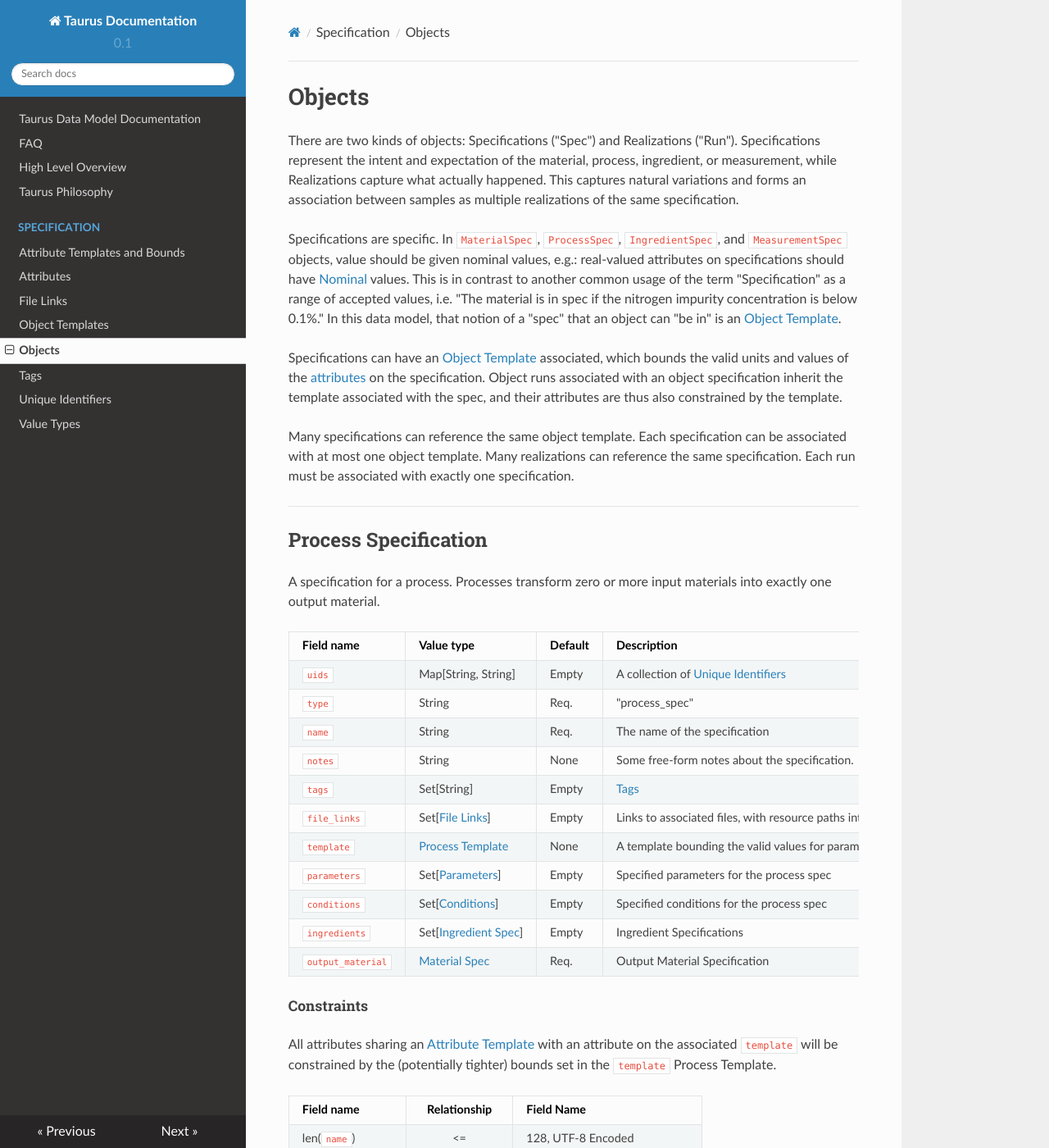
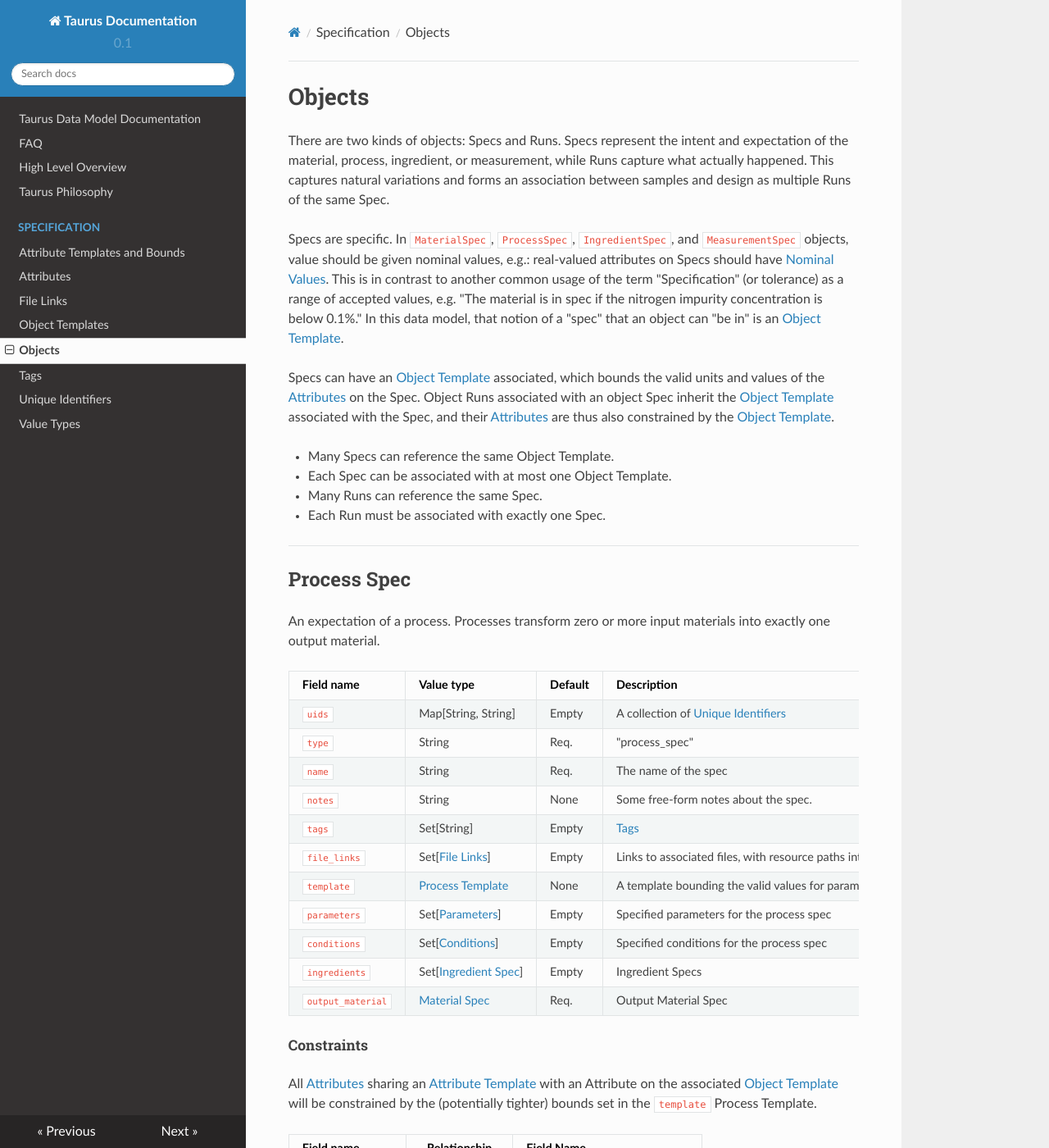
Before and after one commit to CitrineInformatics/gemd-docs, an MkDocs documentation site: the page built from docs/specification/objects.md, in a window 1280 px wide and 1400 px high. Shown: the whole window at 82% size. Built offline with MkDocs 1.6.1, drawn with Linux system fonts in a browser that asks for light colours; nearby versions of some CDN libraries; some of the changed text lies outside the part shown.

Commit message:
Migrated references to Realizations/Specifications to Runs/Specs

````diff
--- a/docs/specification/objects.md
+++ b/docs/specification/objects.md
@@ -1,29 +1,29 @@
 # Objects
 
-There are two kinds of objects: Specifications ("Spec") and Realizations ("Run").
-Specifications represent the intent and expectation of the material, process, ingredient, or measurement,
-while Realizations capture what actually happened.
-This captures natural variations and forms an association between samples as multiple realizations of the same specification.
+There are two kinds of objects: Specs and Runs.
+Specs represent the intent and expectation of the material, process, ingredient, or measurement,
+while Runs capture what actually happened.
+This captures natural variations and forms an association between samples and design as multiple Runs of the same Spec.
 
-Specifications are specific.
+Specs are specific.
 In `MaterialSpec`, `ProcessSpec`, `IngredientSpec`, and `MeasurementSpec` objects, value should be given nominal values, e.g.:
-real-valued attributes on specifications should have [Nominal](../value-types/#nominal-real-values) values.
-This is in contrast to another common usage of the term "Specification" as a range of accepted values, i.e. "The material is in spec if the nitrogen impurity concentration is below 0.1%."
+real-valued attributes on Specs should have [Nominal Values](../value-types/#nominal-real-values).
+This is in contrast to another common usage of the term "Specification" (or tolerance) as a range of accepted values, e.g. "The material is in spec if the nitrogen impurity concentration is below 0.1%."
 In this data model, that notion of a "spec" that an object can "be in" is an [Object Template](../object-templates).
 
-Specifications can have an [Object Template](../object-templates/) associated, which bounds the valid units and values of the [attributes](../attributes) on the specification.
-Object runs associated with an object specification inherit the template associated with the spec, and their attributes are thus also constrained by the template.
+Specs can have an [Object Template](../object-templates/) associated, which bounds the valid units and values of the [Attributes](../attributes) on the Spec.
+Object Runs associated with an object Spec inherit the [Object Template](../object-templates/) associated with the Spec, and their [Attributes](../attributes) are thus also constrained by the [Object Template](../object-templates/).
 
 
-Many specifications can reference the same object template.
-Each specification can be associated with at most one object template.
-Many realizations can reference the same specification.
-Each run must be associated with exactly one specification.
+* Many Specs can reference the same Object Template.
+* Each Spec can be associated with at most one Object Template.
+* Many Runs can reference the same Spec.
+* Each Run must be associated with exactly one Spec.
 
 ---
-## Process Specification
+## Process Spec
 
-A specification for a process.
+An expectation of a process.
 Processes transform zero or more input materials into exactly one output material.
 
 
@@ -31,20 +31,20 @@ Field name | Value type | Default | Description
 -----------|------------|---------|-------------
 `uids`        | Map[String, String] | Empty | A collection of [Unique Identifiers](../unique-identifiers)
 `type`        | String     | Req. | "process_spec"
-`name`| String     | Req. | The name of the specification
-`notes`       | String     | None | Some free-form notes about the specification.
+`name`| String     | Req. | The name of the spec
+`notes`       | String     | None | Some free-form notes about the spec.
 `tags`        | Set[String]| Empty | [Tags](../tags)
 `file_links`  | Set\[[File Links](../file-links)] | Empty | Links to associated files, with resource paths into the files API
 `template`    | [Process Template](../object-templates/#process-template) | None | A template bounding the valid values for parameters and conditions on this process.
 `parameters`  | Set\[[Parameters](../attributes/#parameters)] | Empty | Specified parameters for the process spec
 `conditions`  | Set\[[Conditions](../attributes/#conditions)] | Empty | Specified conditions for the process spec
-`ingredients` | Set\[[Ingredient Spec](./#ingredient-specification)] | Empty | Ingredient Specifications
-`output_material` | [Material Spec](./#material-specification) | Req. | Output Material Specification
+`ingredients` | Set\[[Ingredient Spec](./#ingredient-spec)] | Empty | Ingredient Specs
+`output_material` | [Material Spec](./#material-spec) | Req. | Output Material Spec
 
 
 ##### Constraints
 
-All attributes sharing an [Attribute Template](../attribute-templates) with an attribute on the associated `template` will be constrained by the (potentially tighter) bounds set in the `template` Process Template.
+All [Attributes](../attributes) sharing an [Attribute Template](../attribute-templates) with an Attribute on the associated [Object Template](../object-templates/) will be constrained by the (potentially tighter) bounds set in the `template` Process Template.
 
 Field name | Relationship | Field Name
 -----------|:------------:|------------
@@ -65,7 +65,7 @@ condition names | must be unique | among condition names
         "baking::cookies"
     ],
     "name" : "Bake Cookies",
-    "notes" : "Process Specification for baking cookies in an oven",
+    "notes" : "Process Spec for baking cookies in an oven",
     "template" : {
         "type" : "link_by_uid",
         "scope" : "cookie_templates",
@@ -145,7 +145,7 @@ Field name | Value type | Default | Description
 `tags`        | Set[String]| Empty | [Tags](../tags)
 `file_links`  | Set\[[File Links](../file-links)] | Empty | Links to associated files, with resource paths into the files API
 `source`      | [Source](./#source) | None | provenance information for the process
-`spec`| [Process Spec](./#process-specification) | Req. | Spec for this process
+`spec`| [Process Spec](./#process-spec) | Req. | Spec for this process
 `parameters`  | Set\[[Parameters](../attributes/#parameters)] | Empty | Measured parameters for the process run
 `conditions`  | Set\[[Conditions](../attributes/#conditions)] | Empty | Measured conditions for the process run
 `ingredients` | Set\[[Ingredient Run](./#ingredient-run)] | Empty | Ingredient Runs
@@ -230,9 +230,9 @@ Same as `ProcessSpec`, but with the `template` inherited from the `spec`, i.e. `
 ```
 
 ---
-## Ingredient Specification
+## Ingredient Spec
 
-A specification for an ingredient, which annotates a material with information related to its usage in an individual process.
+The intent for an ingredient, which annotates a material with information related to its usage in an individual process.
 
 Field name | Value type | Default | Description
 -----------|------------|---------|------------
@@ -240,8 +240,8 @@ Field name | Value type | Default | Description
 `type`         | String     | Req. | "ingredient_spec"
 `name`| String     | Req. | The name of the ingredient, unique within the process that contains it
 `labels`       | Set[String] | Empty | Additional labels on the ingredient for describing the type or role of the ingredient
-`material`     | [Material Spec](./#material-specification) | Req. | Material that is this ingredient
-`notes`       | String     | Empty | Some free-form notes about the specification.
+`material`     | [Material Spec](./#material-spec) | Req. | Material that is this ingredient
+`notes`       | String     | Empty | Some free-form notes about the spec.
 `tags`        | Set[String]| Empty | [Tags](../tags)
 `file_links`  | Set\[[File Links](../file-links)] | Empty | Links to associated files, with resource paths into the files API
 `mass_fraction` | [Real Value](../value-types#real-values) | None | The mass fraction of the ingredient in the process
@@ -298,14 +298,14 @@ Field name | Value type | Default | Description
 `name`| String     | Req. | The name of the ingredient, unique within the process that contains it
 `labels`       | Set[String] | Empty | Additional labels on the ingredient for describing the type or role of the ingredient
 `material`     | [Material Run](./#material-run) | Req. | Material that is this ingredient
-`notes`       | String     | None | Some free-form notes about the specification.
+`notes`       | String     | None | Some free-form notes about the run.
 `tags`        | Set[String]| Empty | [Tags](../tags)
 `file_links`  | Set\[[File Links](../file-links)] | Empty | Links to associated files, with resource paths into the files API
 `mass_fraction` | [Real Value](../value-types#real-values) | None | The mass fraction of the ingredient in the process
 `volume_fraction` | [Real Value](../value-types#real-values) | None | The volume fraction of the ingredient in the process
 `number_fraction` | [Real Value](../value-types#real-values) | None | The number fraction of the ingredient in the process
 `absolute_quantity` | [Real Value](../value-types#real-values) | None | The absolute quantity of the ingredient in the process
-`spec`| [Ingredient Spec](./#ingredient-specification) | Req. | The specification of which this is a realization
+`spec`| [Ingredient Spec](./#ingredient-spec) | Req. | The spec of which this is a run
 
 ##### Constraints
 
@@ -346,13 +346,13 @@ Field name | Relationship | Field Name
 
 
 ---
-## Material Specification
+## Material Spec
 
-A specification for a material.
+The expectation for a material.
 Materials have exactly one producing process.
-Material specifications may include specified properties,
+Material specs may include expected properties,
 but do so via the [PropertiesAndConditions](../attributes#properties-and-conditions) compound attribute.
-In this way, material specifications can associate a specified property value with the conditions under which it is specified.
+In this way, material specs can associate an expected property value with the conditions under which it is expected.
 For example, if a material is purchased and its Safety Data Sheet quotes a normal boiling point of 54 C,
 a property is known even though there is never an explicit measurement of that property by a person in the lab.  It could
 therefore be annotated with a Boiling Temperature of 54 C (property) at 1 atm (condition).
@@ -360,18 +360,18 @@ therefore be annotated with a Boiling Temperature of 54 C (property) at 1 atm (c
 Field name | Value type | Default | Description
 -----------|------------|---------|------------
 `uids`        | Map[String, String] | Empty | A collection of [Unique Identifiers](../unique-identifiers)
-`type`        | String     | Req. | "material\_spec"
-`name`| String     | Req. | The name of the specification
-`notes`       | String     | None | Some free-form notes about the specification.
+`type`        | String     | Req. | "material_spec"
+`name`| String     | Req. | The name of the spec
+`notes`       | String     | None | Some free-form notes about the spec.
 `tags`        | Set[String]| Empty | [Tags](../tags)
 `file_links`  | Set\[[File Links](../file-links)] | Empty | Links to associated files, with resource paths into the files API
 `template`    | [Material Template](../object-templates/#material-template) | None | A template bounding the valid values for properties of this material.
-`properties`  | Set\[[PropertiesAndConditions](../attributes/#properties-and-conditions)] | Empty | Specified properties for the material spec
-`process`     | [Process Spec](./#process-specification) | Req. | The process Spec that produces this material
+`properties`  | Set\[[PropertiesAndConditions](../attributes/#properties-and-conditions)] | Empty | Expected properties for the material spec
+`process`     | [Process Spec](./#process-spec) | Req. | The Process Spec that produces this material
 
 ##### Constraints
 
-All attributes sharing an [Attribute Template](../attribute-templates) with an attribute on the associated `template` will be constrained by the (potentially tighter) bounds set in the `template`.
+All Attributes sharing an [Attribute Template](../attribute-templates) with an Attribute on the associated Object Template will be constrained by the (potentially tighter) bounds set in the `template` Material Template.
 
 Field name | Relationship | Field Name
 -----------|:------------:|------------
@@ -446,10 +446,10 @@ Field name | Value type | Default | Description
 `notes`       | String     | None | Some free-form notes about the material run
 `tags`        | Set[String]| Empty | [Tags](../tags)
 `file_links`  | Set\[[File Links](../file-links)] | Empty | Links to associated files, with resource paths into the files API
-`spec`        | [Material Spec](./#material-specification) | Req. | The material specification of which this is a realization
-`process`     | [Process Run](./#process-run) | Req. | The process run that produced this material
-`measurements`  | Set\[[Measurement Run](./#measurement-run)] | Empty | characterizations of this material run
-`sample_type`   | `experimental`, `production`, or `virtual`, `unknown` | `unknown` | Context of how this material was realized
+`spec`        | [Material Spec](./#material-spec) | Req. | The material spec of which this is a run
+`process`     | [Process Run](./#process-run) | Req. | The Process Run that produced this material
+`measurements`  | Set\[[Measurement Run](./#measurement-run)] | Empty | characterizations of this Material Run
+`sample_type`   | `experimental`, `production`, or `virtual`, `unknown` | `unknown` | Context of how this material was made to be
 
 
 ##### Constraints
@@ -489,16 +489,16 @@ Same as Material Spec, but with the `template` inherited from the `spec`, i.e. `
 
 
 ---
-## Measurement Specification
+## Measurement Spec
 
-A specification for a measurement, indicating the parameters of and conditions under which to perform the measurement.
+An expectation for a measurement, indicating the parameters of and conditions under which to perform the measurement.
 
 Field name | Value type | Default | Description
 -----------|------------|---------|------------
 `uids`        | Map[String, String] | Empty | A collection of [Unique Identifiers](../unique-identifiers)
 `type`        | String     | Req. | "measurement_spec"
-`name`| String     | Req. | The name of the specification
-`notes`       | String     | None | Some free-form notes about the specification.
+`name`| String     | Req. | The name of the spec
+`notes`       | String     | None | Some free-form notes about the spec.
 `tags`        | Set[String]| Empty | [Tags](../tags)
 `file_links`  | Set\[[File Links](../file-links)] | Empty | Links to associated files, with resource paths into the files API
 `template`    | [Measurement Template](../object-templates/#measurement-template) | None | A template bounding the valid values for parameter and conditions of the measurement.
@@ -507,7 +507,7 @@ Field name | Value type | Default | Description
 
 ##### Constraints
 
-All attributes sharing an [Attribute Template](../attribute-templates) with an attribute on the associated `template` will be constrained by the (potentially tighter) bounds set in the `template`.
+All attributes sharing an [Attribute Template](../attribute-templates) with an attribute on the associated Object Template will be constrained by the (potentially tighter) bounds set in the `template`.
 
 Field name      | Relationship   | Field Name
 ----------------|:--------------:|------------
@@ -582,7 +582,7 @@ Field name | Value type | Default | Description
 `tags`        | Set[String]| Empty | [Tags](../tags)
 `file_links`  | Set\[[File Links](../file-links)] | Empty | Links to associated files, with resource paths into the files API
 `source`      | [Source](./#source) | None | provenance information for the measurement
-`spec`        | [Measurement Spec](./#measurement-specification) | Req. | The measurement specification of which this is a realization
+`spec`        | [Measurement Spec](./#measurement-spec) | Req. | The measurement spec of which this is a run
 `material`    | [Material Run](./#material-run) | Req. | The material run being measured
 `parameters`  | Set\[[Parameters](../attributes/#parameters)] | Empty | Measured parameters for the measurement
 `conditions`  | Set\[[Conditions](../attributes/#conditions)] | Empty | Measured conditions for the measurement
@@ -678,7 +678,7 @@ parameter names | must be unique | among parameter names
 ## Source
 
 Provenance is the documented history of an Object.
-This includes information such as who performed a measurement, the literature source for a process specification, or the purveyor and catalog number for a purchased material.
+This includes information such as who performed a measurement, the literature source describing the design of a process, or the purveyor and catalog number for a purchased material.
 This type of information tends to have limited value for modeling and other analysis but is essential for verification and auditing.
 
 At present the only type of source supported is who performed a task and when they did so.
````
Also changed, not shown: other parts of docs/specification/objects.md (+4 -4 lines), docs/faq.md (+2 -2 lines), docs/high-level-overview.md (+29 -29 lines).
